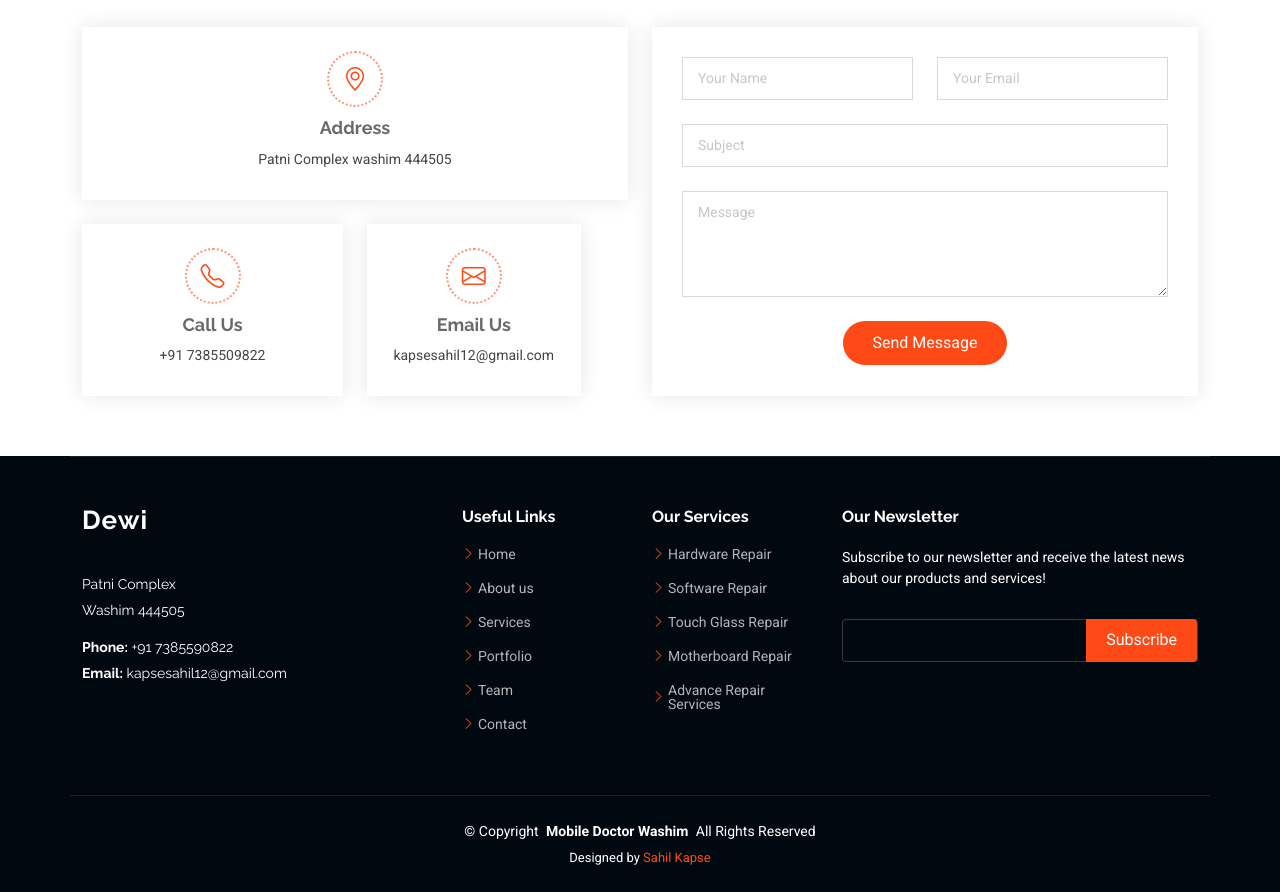
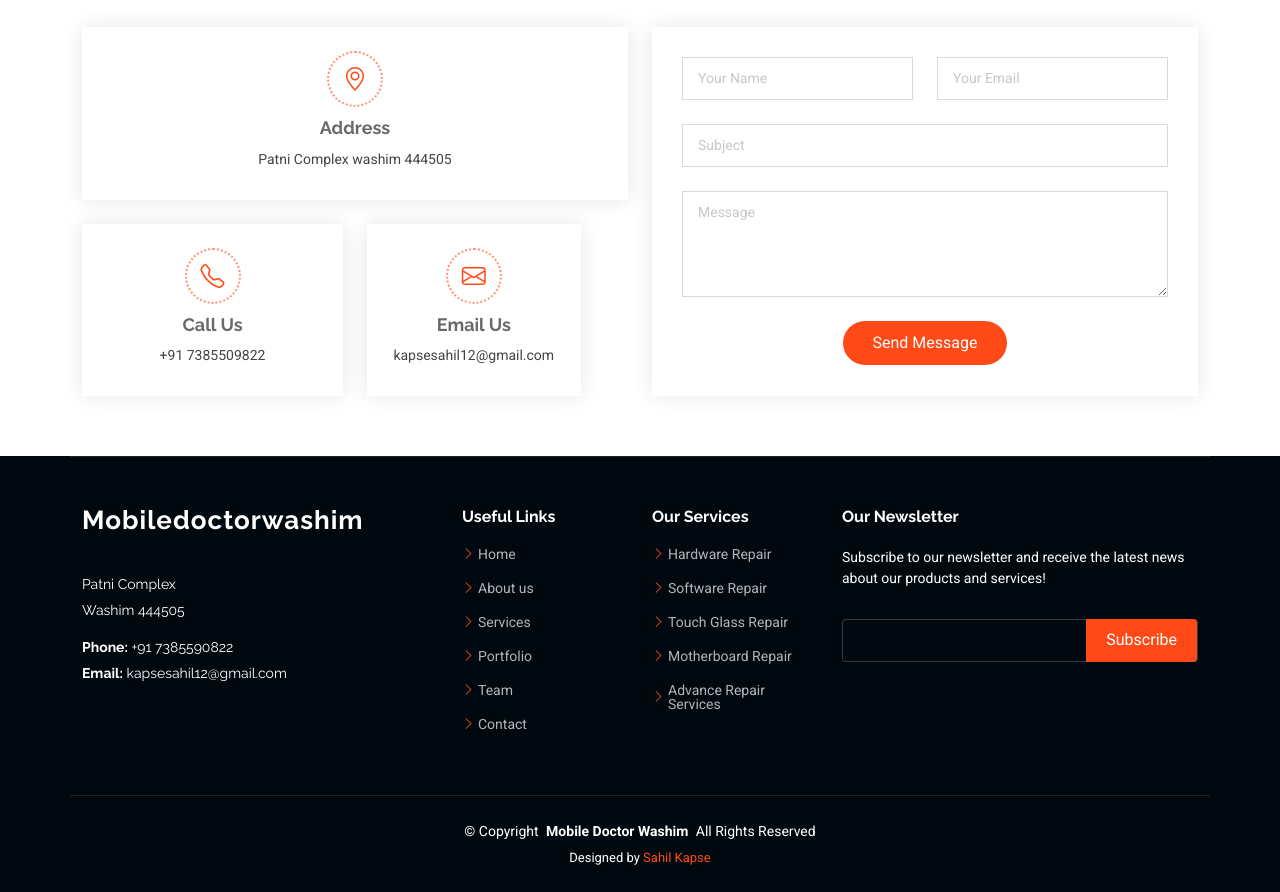
Before and after one commit to sahil752k/mobiledoctorwashim, a plain HTML site: page mobiledoctorwashim/index.html in a window 1280 px wide. Shown: the part 6079-6971 px from the top of the page. Drawn offline with Linux system fonts and the light colour scheme.

Commit message:
Update index.html

```diff
--- a/mobiledoctorwashim/index.html
+++ b/mobiledoctorwashim/index.html
@@ -756,7 +756,7 @@
       <div class="row gy-4">
         <div class="col-lg-4 col-md-6 footer-about">
           <a href="index.html" class="logo d-flex align-items-center">
-            <span class="sitename">Dewi</span>
+            <span class="sitename">Mobiledoctorwashim</span>
           </a>
           <div class="footer-contact pt-3">
             <p>Patni Complex </p>
```
